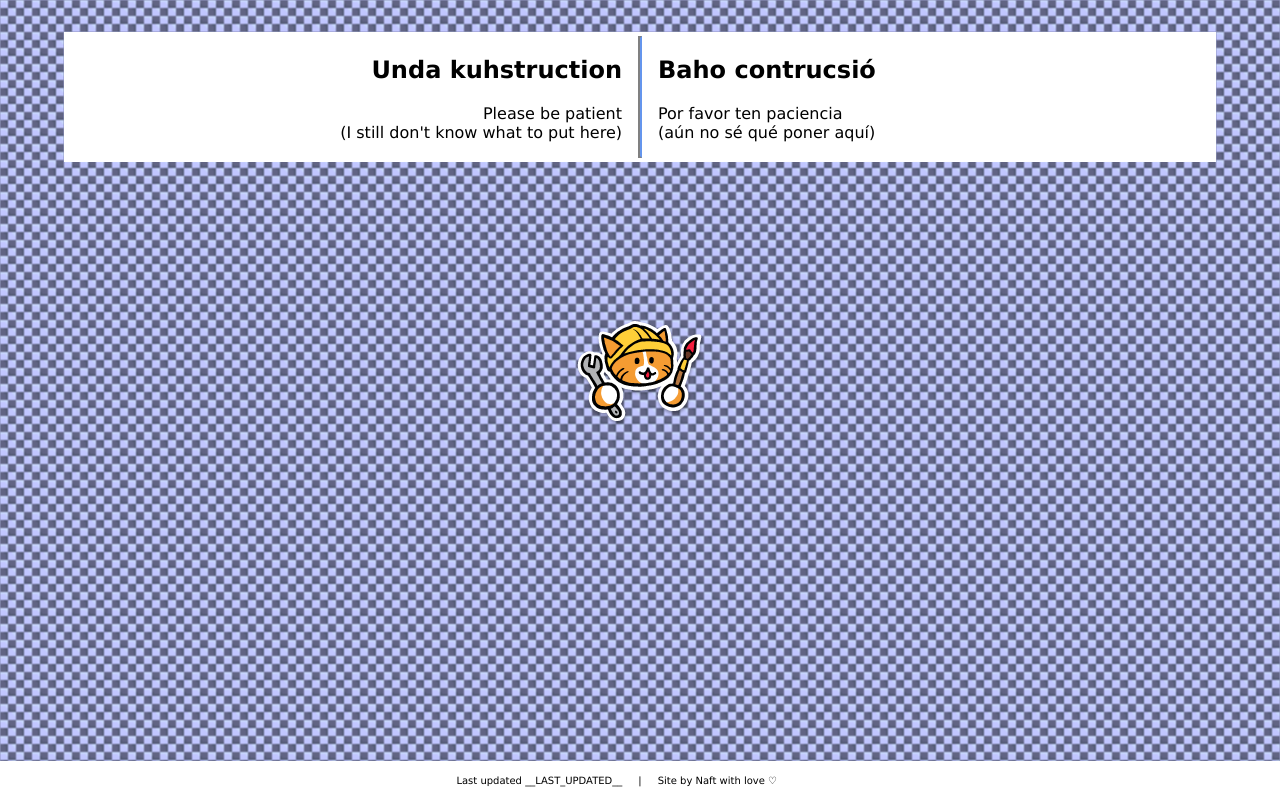
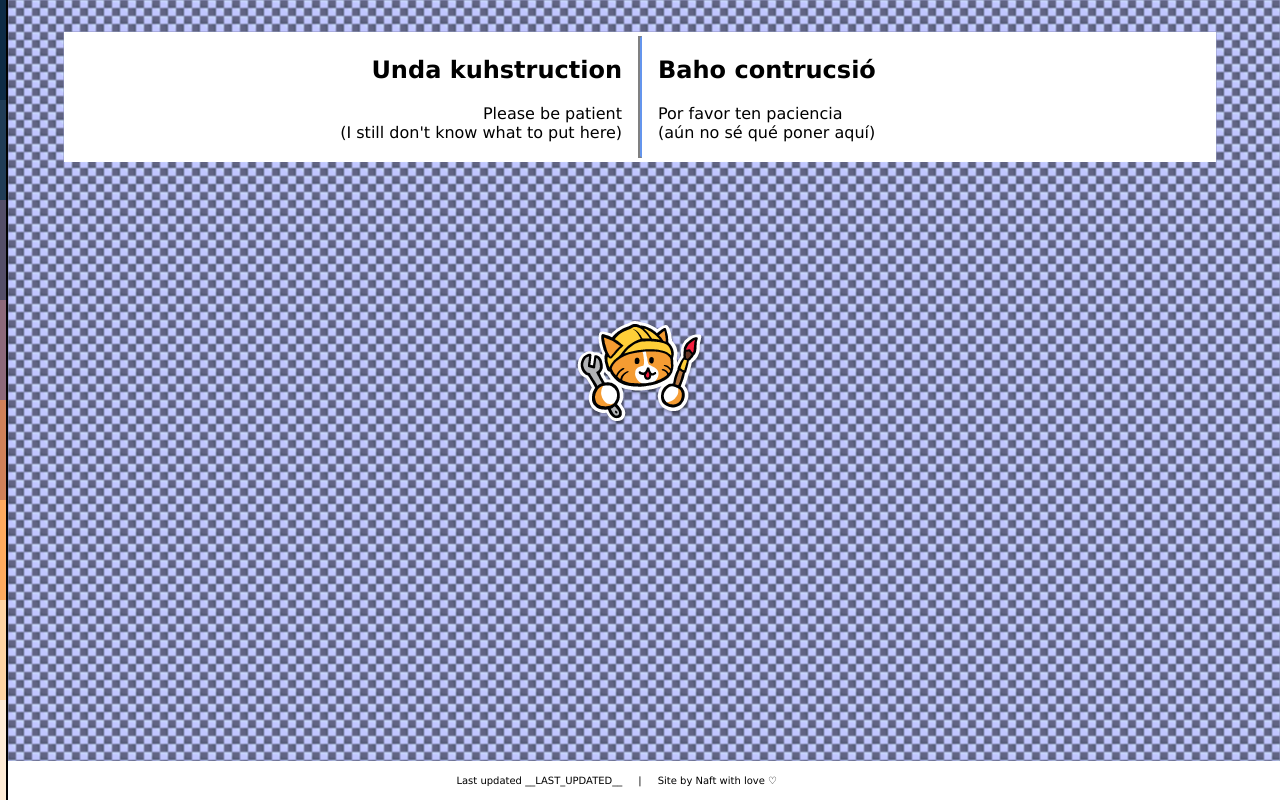
Before and after one commit to IcaroJam/neocities, a plain HTML site: page public/index.html in a window 1280 px wide. Drawn offline with Linux system fonts and the light colour scheme.

Commit message:
Palette sidebar testing

```diff
--- a/public/index.html
+++ b/public/index.html
@@ -9,6 +9,16 @@
   </head>
 
   <body class="body-centered">
+	<div id="page-palette">
+		<div class="palette-color" style="background-color: #0d2b45;"></div>
+		<div class="palette-color" style="background-color: #203c56;"></div>
+		<div class="palette-color" style="background-color: #544e68;"></div>
+		<div class="palette-color" style="background-color: #8d697a;"></div>
+		<div class="palette-color" style="background-color: #d08159;"></div>
+		<div class="palette-color" style="background-color: #ffaa5e;"></div>
+		<div class="palette-color" style="background-color: #ffd4a3;"></div>
+		<div class="palette-color" style="background-color: #ffecd6;"></div>
+	</div>
     <div class="back-txt-highlight wip-sign">
       <div class="front-col-left">
         <h2>Unda kuhstruction</h2>
--- a/public/style.css
+++ b/public/style.css
@@ -42,6 +42,23 @@ footer {
 	flex-direction: column;
 }
 
+#page-palette {
+	position: fixed;
+	left: 0;
+	top: 0;
+	bottom: 0;
+
+	display: flex;
+	flex-direction: column;
+
+	border-right: solid black 2px;
+}
+
+.palette-color {
+	width: 6px;
+	height: 100%;
+}
+
 #wip-sep {
 	border: solid 2px gray;
 	border-right-color: cornflowerblue;
```
